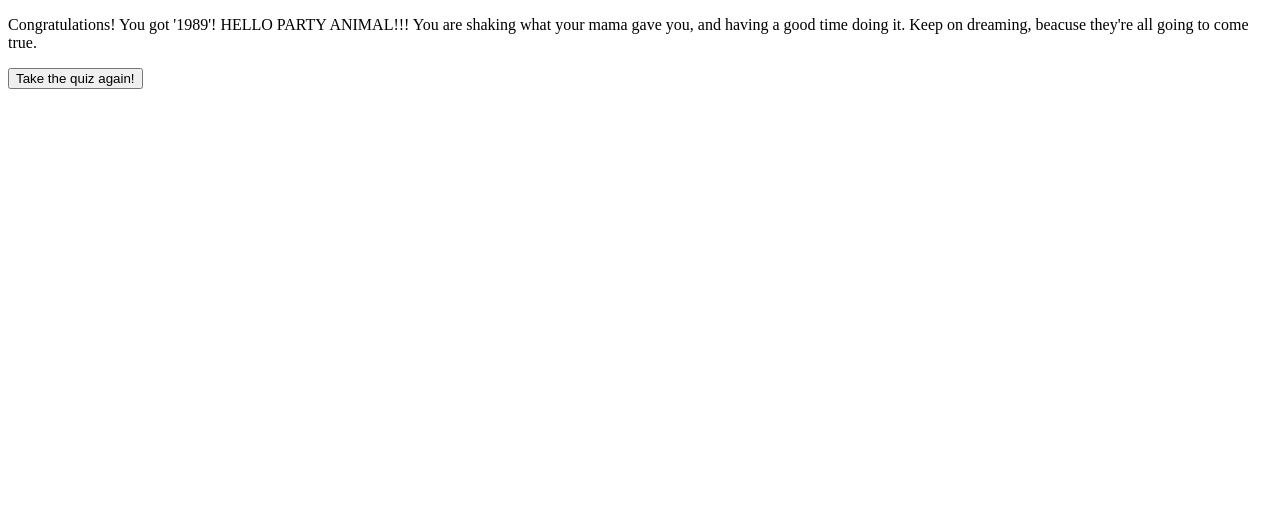
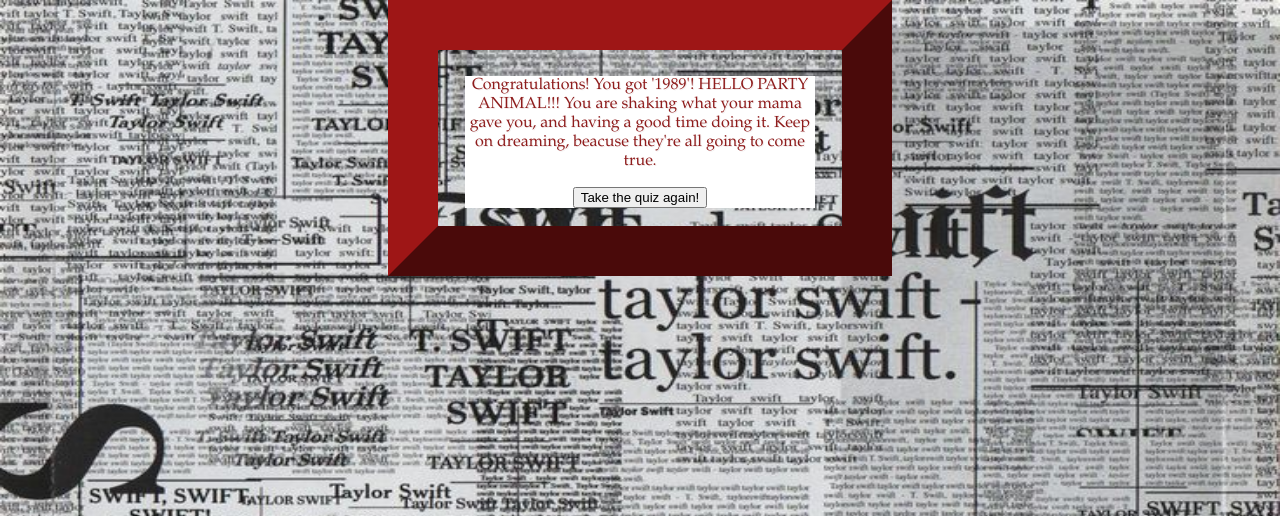
Before and after one commit to rosierra/hackathon-swift, a Flask app: page /result in a window 1280 px wide. Shown: the top 516 px of the page. Run offline with Flask 2, Linux system fonts and the light colour scheme.

Commit message:
changes have been made

```diff
--- a/static/styles.css
+++ b/static/styles.css
@@ -1,6 +1,4 @@
-p {
-    color: #ffffff;
-  }
+
 
   @import url('https://fonts.googleapis.com/css?family=Quicksand&display=swap');
   @import url('https://fonts.googleapis.com/css?family=Quicksand&display=swap');
@@ -9,28 +7,29 @@
   /** ---------------------- GENERAL ---------------------- **/
 
   html {
-      min-height: 20%;
+      min-height: 10%;
       margin: auto;
-      width: 60%;
-      border: 3px solid #9e1616;
-      border-color: #9e1616;
+      width: 30%;
+      border: 50px outset #9e1616;
       background-color: #9e1616;
+      background-color: rgba(255, 0, 0, 0.575);
       padding: 10px;
       background: 100%;
+      background-image: url('reputation.jpg');
+      background-repeat: no-repeat;
+      background-attachment: fixed;
+      background-size: 100% 100%;
       }
 
   body {
     width: 350px ;
+    text-align: center;
     margin-left: auto ;
     margin-right: auto ;
-    background: linear-gradient(to bottom right,  #ffffff, #ffffff);
-    color: #555555;
+    color: #8f1d1d;
+    text-shadow: 1px 1px #f1eeee;
     font-size: 1.0em;
     font-family: 'Book Antiqua';
     background-attachment: fixed;
-    background-image: url('reputation.jpg');
-    background-repeat: no-repeat;
-    background-attachment: fixed;
-    background-size: 100% 100%;
-
+    background-color: #ffffff;
   }
--- a/templates/result.html
+++ b/templates/result.html
@@ -3,6 +3,7 @@
     <head>
         <meta charset="UTF-8">
         <title>Take the Quiz!</title>
+        <link rel='stylesheet' href='/static/styles.css' />
     </head>
     <body>
         <p>Congratulations! {{album}}</p>
```
